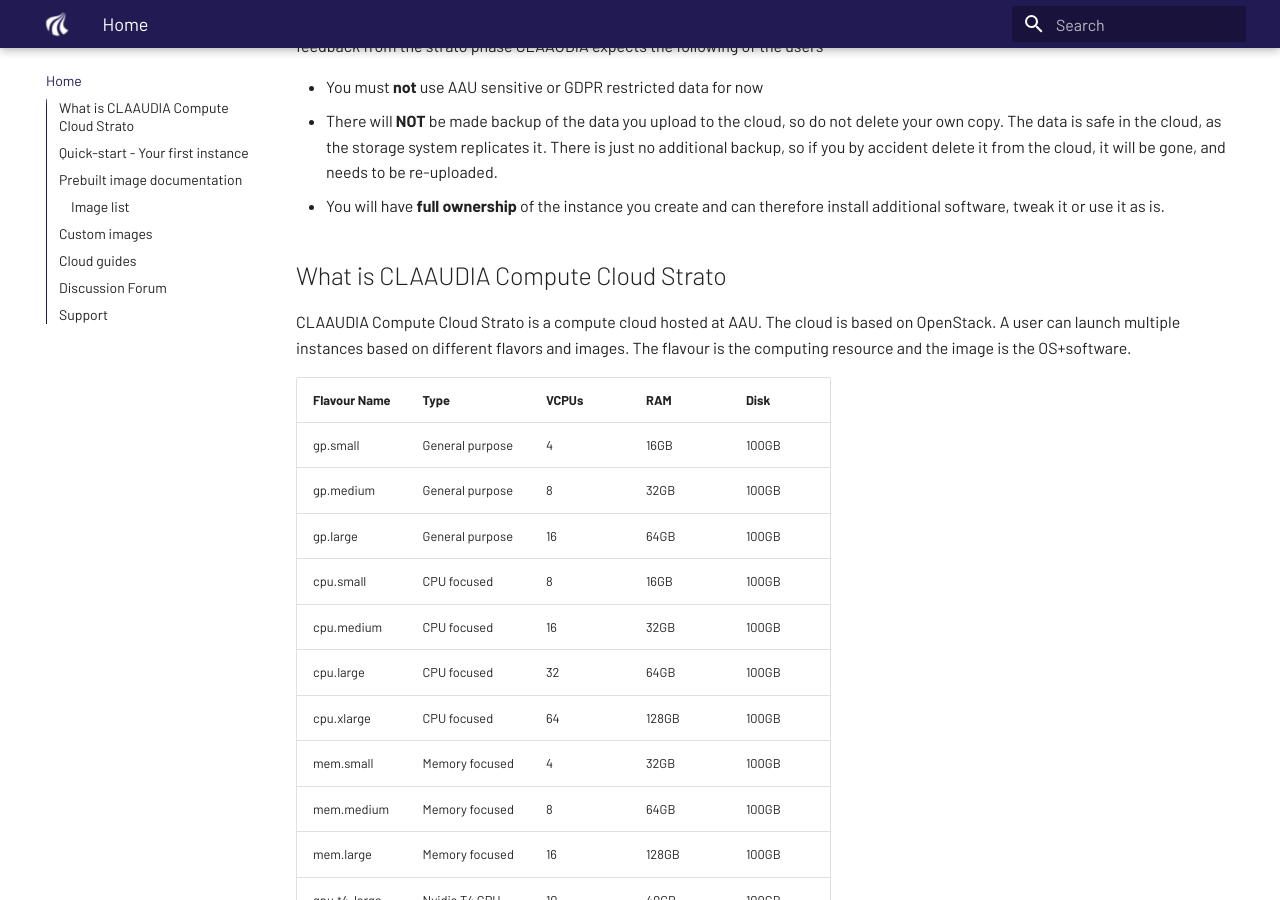
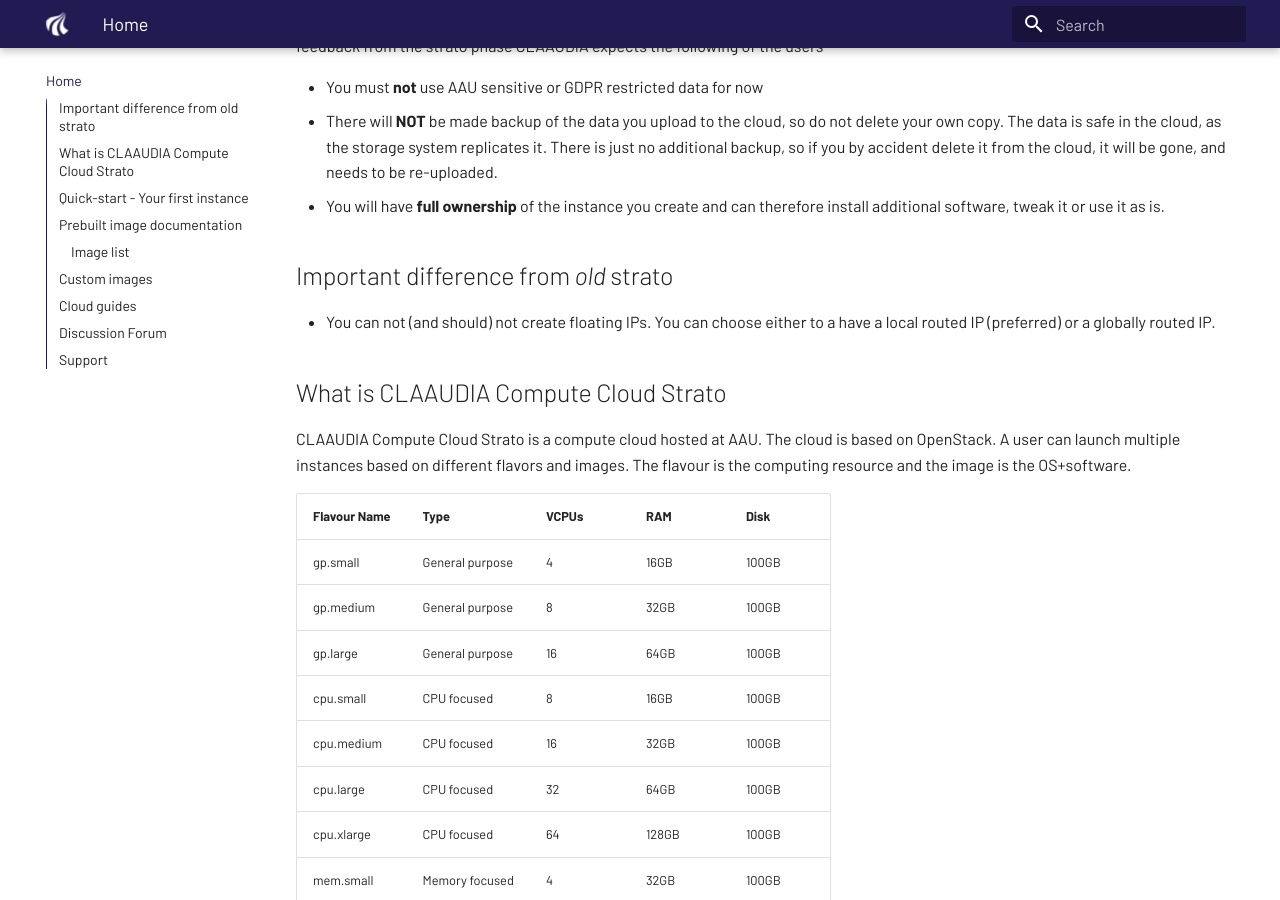
Before and after one commit to daniehej/Documentation, an MkDocs documentation site: the page built from docs/index.md, in a window 1280 px wide and 900 px high, scrolled down 353 px. Built offline with MkDocs 1.6.1 and Material for MkDocs 9.7.7, drawn with Linux system fonts in a browser that asks for light colours.

```diff
--- a/docs/index.md
+++ b/docs/index.md
@@ -7,6 +7,10 @@ Hello and welcome to the documentation for the CLAAUDIA Cloud. The documentation
 * You must **not** use AAU sensitive or GDPR restricted data for now
 * There will **NOT** be made backup of the data you upload to the cloud, so do not delete your own copy. The data is safe in the cloud, as the storage system replicates it. There is just no additional backup, so if you by accident delete it from the cloud, it will be gone, and needs to be re-uploaded.
 * You will have **full ownership** of the instance you create and can therefore install additional software, tweak it or use it as is.
+
+## Important difference from *old* strato
+
+* You can not (and should) not create floating IPs. You can choose either to a have a local routed IP (preferred) or a globally routed IP.
 
 ## What is CLAAUDIA Compute Cloud Strato
 CLAAUDIA Compute Cloud Strato is a compute cloud hosted at AAU. The cloud is based on OpenStack. A user can launch multiple instances based on different flavors and images. The flavour is the computing resource and the image is the OS+software.
```
Also changed, not shown: docs/guides/quick-start.md (+0 -2 lines), 1 other file.
